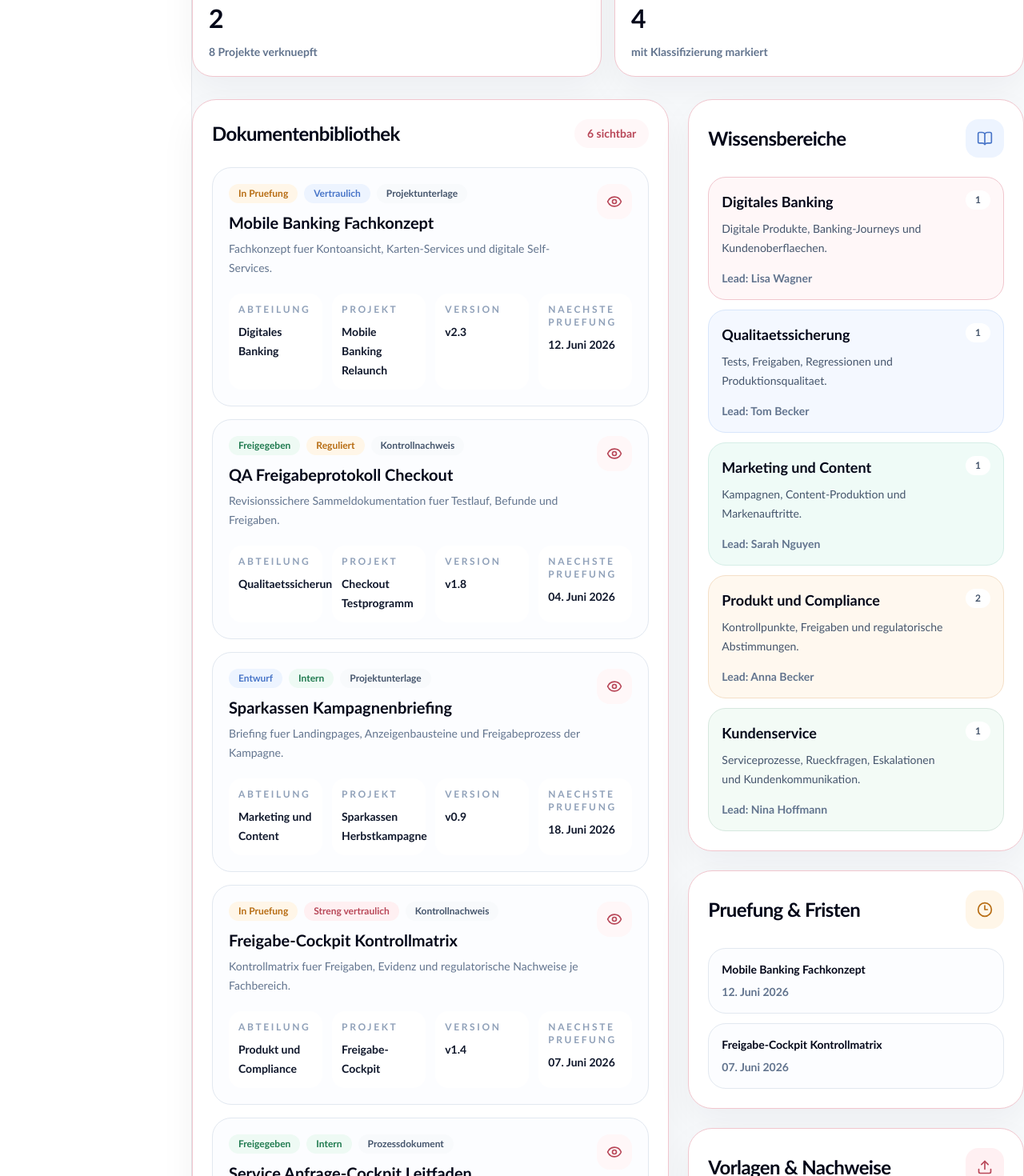
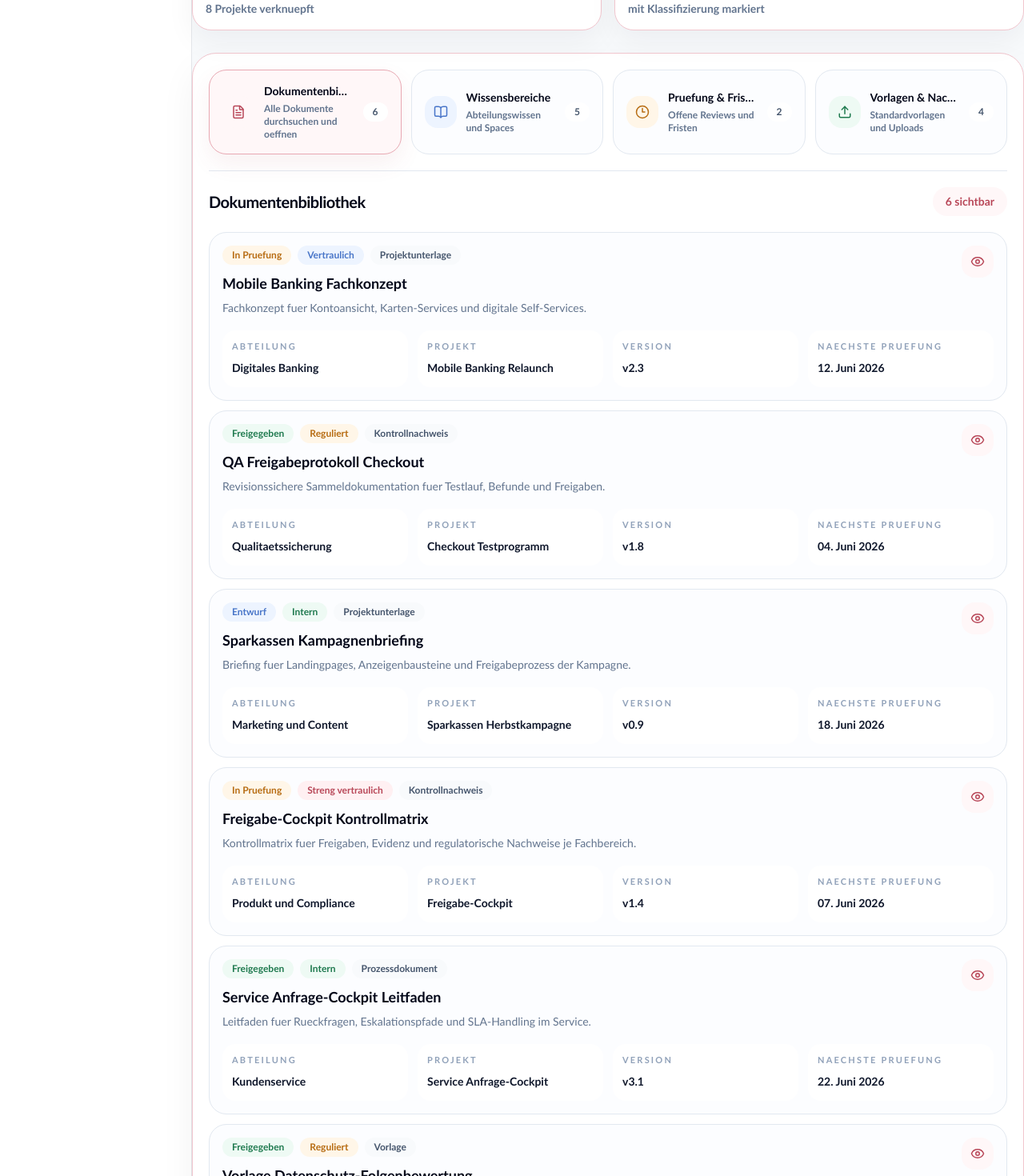
Before and after one commit to Jonas-Aaron-Raab/NextTask, a React (Vite) app in the folder client/: page /documents in a window 1280 px wide. Shown: the part 700-2170 px from the top of the page at 80% size. Built offline with nearby package versions, Linux system fonts and the light colour scheme.

Commit message:
style(documents): simplify workspace layout

```diff
--- a/client/src/pages/DocumentsPage.jsx
+++ b/client/src/pages/DocumentsPage.jsx
@@ -271,6 +271,7 @@ export default function DocumentsPage() {
   const [selectedType, setSelectedType] = useState(typeOptions[0]);
   const [selectedStatus, setSelectedStatus] = useState(statusOptions[0]);
   const [activeDocumentId, setActiveDocumentId] = useState(null);
+  const [activeSection, setActiveSection] = useState('library');
 
   const activeDocument = documents.find((document) => document.id === activeDocumentId) || null;
 
@@ -305,6 +306,44 @@ export default function DocumentsPage() {
   const evidenceCount = documents.filter((document) => document.type === 'Kontrollnachweis').length;
   const reviewCount = documents.filter((document) => document.status === 'In Pruefung').length;
   const confidentialCount = documents.filter((document) => document.classification !== 'Intern').length;
+  const reviewDocuments = documents
+    .filter((document) => document.status === 'In Pruefung' || document.status === 'Abgelaufen')
+    .slice(0, 4);
+
+  const sectionCards = [
+    {
+      id: 'library',
+      title: 'Dokumentenbibliothek',
+      description: 'Alle Dokumente durchsuchen und oeffnen',
+      count: filteredDocuments.length,
+      icon: FileText,
+      tone: 'bg-[#fff7f8] text-[#b84758]',
+    },
+    {
+      id: 'spaces',
+      title: 'Wissensbereiche',
+      description: 'Abteilungswissen und Spaces',
+      count: knowledgeSpaces.length,
+      icon: BookOpen,
+      tone: 'bg-[#edf4ff] text-[#4875c8]',
+    },
+    {
+      id: 'reviews',
+      title: 'Pruefung & Fristen',
+      description: 'Offene Reviews und Fristen',
+      count: reviewDocuments.length,
+      icon: Clock3,
+      tone: 'bg-[#fff6e8] text-[#b76c12]',
+    },
+    {
+      id: 'templates',
+      title: 'Vorlagen & Nachweise',
+      description: 'Standardvorlagen und Uploads',
+      count: templates.length,
+      icon: Upload,
+      tone: 'bg-[#eefaf4] text-[#1f7a4f]',
+    },
+  ];
 
   return (
     <AppShell
@@ -402,41 +441,69 @@ export default function DocumentsPage() {
             return (
               <article
                 key={item.label}
-                className="rounded-[26px] border border-[#f1c6ce] bg-white p-5 shadow-[0_18px_45px_rgba(15,23,42,0.05)]"
+                className="rounded-[24px] border border-[#f1c6ce] bg-white p-4 shadow-[0_14px_36px_rgba(15,23,42,0.05)]"
               >
                 <div className="flex items-start gap-3">
-                  <span className={`inline-flex h-12 w-12 items-center justify-center rounded-2xl ${item.tone}`}>
-                    <Icon className="h-5 w-5" />
+                  <span className={`inline-flex h-10 w-10 items-center justify-center rounded-2xl ${item.tone}`}>
+                    <Icon className="h-4.5 w-4.5" />
                   </span>
                 </div>
-                <p className="mt-4 text-sm font-semibold text-slate-500">{item.label}</p>
-                <p className="mt-2 text-[2rem] font-extrabold tracking-tight text-slate-950">{item.value}</p>
-                <p className="mt-2 text-sm font-semibold text-slate-500">{item.detail}</p>
+                <p className="mt-3 text-sm font-semibold text-slate-500">{item.label}</p>
+                <p className="mt-1.5 text-[1.8rem] font-extrabold tracking-tight text-slate-950">{item.value}</p>
+                <p className="mt-1.5 text-sm font-semibold text-slate-500">{item.detail}</p>
               </article>
             );
           })}
         </section>
 
-        <section className="grid gap-6 xl:grid-cols-[1.35fr_0.95fr]">
-          <article className="rounded-[30px] border border-[#f1c6ce] bg-white p-6 shadow-[0_18px_45px_rgba(15,23,42,0.05)]">
+        <section className="rounded-[30px] border border-[#f1c6ce] bg-white p-5 shadow-[0_18px_45px_rgba(15,23,42,0.05)]">
+          <div className="flex flex-wrap gap-3">
+            {sectionCards.map((section) => {
+              const Icon = section.icon;
+
+              return (
+                <button
+                  key={section.id}
+                  type="button"
+                  onClick={() => setActiveSection(section.id)}
+                  className={`flex min-w-[220px] flex-1 items-center gap-3 rounded-[22px] border px-4 py-4 text-left transition ${
+                    activeSection === section.id
+                      ? 'border-[#e8a9b3] bg-[#fff7f8] shadow-[0_12px_28px_rgba(184,71,88,0.08)]'
+                      : 'border-slate-200 bg-[#fcfdff] hover:border-[#f1c6ce] hover:bg-white'
+                  }`}
+                >
+                  <span className={`inline-flex h-10 w-10 items-center justify-center rounded-2xl ${section.tone}`}>
+                    <Icon className="h-4.5 w-4.5" />
+                  </span>
+                  <span className="min-w-0 flex-1">
+                    <span className="block truncate text-sm font-extrabold text-slate-950">{section.title}</span>
+                    <span className="mt-1 block text-xs font-semibold text-slate-500">{section.description}</span>
+                  </span>
+                  <span className="rounded-full bg-white px-3 py-1 text-xs font-bold text-slate-600">{section.count}</span>
+                </button>
+              );
+            })}
+          </div>
+
+          <div className="mt-5 border-t border-slate-200 pt-5">
+            {activeSection === 'library' ? (
+              <article>
                 <div className="flex items-center justify-between gap-3">
-              <div>
-                <h2 className="text-2xl font-extrabold tracking-tight text-slate-950">Dokumentenbibliothek</h2>
-              </div>
+                  <h2 className="text-xl font-extrabold tracking-tight text-slate-950">Dokumentenbibliothek</h2>
                   <span className="rounded-full bg-[#fff7f8] px-4 py-2 text-sm font-bold text-[#b84758]">
                     {filteredDocuments.length} sichtbar
                   </span>
                 </div>
 
-            <div className="mt-6 space-y-4">
+                <div className="mt-5 space-y-3">
                   {filteredDocuments.map((document) => (
                     <button
                       key={document.id}
                       type="button"
                       onClick={() => setActiveDocumentId(document.id)}
-                  className="w-full rounded-[24px] border border-slate-200 bg-[#fcfdff] p-5 text-left transition hover:border-[#f1c6ce] hover:bg-white"
+                      className="w-full rounded-[22px] border border-slate-200 bg-[#fcfdff] p-4 text-left transition hover:border-[#f1c6ce] hover:bg-white"
                     >
-                  <div className="flex flex-wrap items-start justify-between gap-4">
+                      <div className="flex flex-wrap items-start justify-between gap-3">
                         <div className="min-w-0 flex-1">
                           <div className="flex flex-wrap gap-2">
                             <span className={`rounded-full px-3 py-1 text-xs font-bold ${statusTone(document.status)}`}>{document.status}</span>
@@ -445,16 +512,16 @@ export default function DocumentsPage() {
                             </span>
                             <span className="rounded-full bg-[#f8fafc] px-3 py-1 text-xs font-bold text-slate-600">{document.type}</span>
                           </div>
-                      <h3 className="mt-3 text-xl font-extrabold leading-tight text-slate-950">{document.title}</h3>
+                          <h3 className="mt-3 text-lg font-extrabold leading-tight text-slate-950">{document.title}</h3>
                           <p className="mt-2 text-sm leading-6 text-slate-500">{document.summary}</p>
                         </div>
 
-                    <span className="inline-flex h-11 w-11 items-center justify-center rounded-2xl bg-[#fff7f8] text-[#b84758]">
-                      <Eye className="h-5 w-5" />
+                        <span className="inline-flex h-10 w-10 items-center justify-center rounded-2xl bg-[#fff7f8] text-[#b84758]">
+                          <Eye className="h-4.5 w-4.5" />
                         </span>
                       </div>
 
-                  <div className="mt-5 grid gap-3 md:grid-cols-4">
+                      <div className="mt-4 grid gap-3 md:grid-cols-4">
                         {[
                           ['Abteilung', document.department],
                           ['Projekt', document.project],
@@ -462,8 +529,8 @@ export default function DocumentsPage() {
                           ['Naechste Pruefung', document.reviewDate],
                         ].map(([label, value]) => (
                           <div key={label} className="rounded-2xl bg-white p-3">
-                        <p className="text-xs font-extrabold uppercase tracking-[0.22em] text-slate-400">{label}</p>
-                        <p className="mt-2 text-sm font-bold leading-6 text-slate-900">{value}</p>
+                            <p className="text-[11px] font-extrabold uppercase tracking-[0.2em] text-slate-400">{label}</p>
+                            <p className="mt-1.5 text-sm font-bold leading-6 text-slate-900">{value}</p>
                           </div>
                         ))}
                       </div>
@@ -471,22 +538,23 @@ export default function DocumentsPage() {
                   ))}
                 </div>
               </article>
+            ) : null}
 
-          <div className="space-y-6">
-            <article className="rounded-[30px] border border-[#f1c6ce] bg-white p-6 shadow-[0_18px_45px_rgba(15,23,42,0.05)]">
+            {activeSection === 'spaces' ? (
+              <article>
                 <div className="flex items-center justify-between gap-3">
-                <h2 className="text-2xl font-extrabold tracking-tight text-slate-950">Wissensbereiche</h2>
-                <span className="inline-flex h-12 w-12 items-center justify-center rounded-2xl bg-[#edf4ff] text-[#4875c8]">
-                  <BookOpen className="h-5 w-5" />
+                  <h2 className="text-xl font-extrabold tracking-tight text-slate-950">Wissensbereiche</h2>
+                  <span className="inline-flex h-10 w-10 items-center justify-center rounded-2xl bg-[#edf4ff] text-[#4875c8]">
+                    <BookOpen className="h-4.5 w-4.5" />
                   </span>
                 </div>
 
-              <div className="mt-6 space-y-3">
+                <div className="mt-5 grid gap-3 xl:grid-cols-2">
                   {knowledgeSpaces.map((space) => (
                     <div key={space.id} className={`rounded-[22px] border p-4 ${space.tone}`}>
                       <div className="flex items-start justify-between gap-3">
                         <div>
-                        <h3 className="text-lg font-extrabold text-slate-950">{space.title}</h3>
+                          <h3 className="text-base font-extrabold text-slate-950">{space.title}</h3>
                           <p className="mt-2 text-sm leading-6 text-slate-600">{space.description}</p>
                         </div>
                         <span className="rounded-full bg-white px-3 py-1 text-xs font-bold text-slate-600">{space.docsCount}</span>
@@ -496,37 +564,41 @@ export default function DocumentsPage() {
                   ))}
                 </div>
               </article>
+            ) : null}
 
-            <article className="rounded-[30px] border border-[#f1c6ce] bg-white p-6 shadow-[0_18px_45px_rgba(15,23,42,0.05)]">
+            {activeSection === 'reviews' ? (
+              <article>
                 <div className="flex items-center justify-between gap-3">
-                <h2 className="text-2xl font-extrabold tracking-tight text-slate-950">Pruefung &amp; Fristen</h2>
-                <span className="inline-flex h-12 w-12 items-center justify-center rounded-2xl bg-[#fff6e8] text-[#b76c12]">
-                  <Clock3 className="h-5 w-5" />
+                  <h2 className="text-xl font-extrabold tracking-tight text-slate-950">Pruefung & Fristen</h2>
+                  <span className="inline-flex h-10 w-10 items-center justify-center rounded-2xl bg-[#fff6e8] text-[#b76c12]">
+                    <Clock3 className="h-4.5 w-4.5" />
                   </span>
                 </div>
 
-              <div className="mt-6 space-y-3">
-                {documents
-                  .filter((document) => document.status === 'In Pruefung' || document.status === 'Abgelaufen')
-                  .slice(0, 4)
-                  .map((document) => (
+                <div className="mt-5 grid gap-3 xl:grid-cols-2">
+                  {reviewDocuments.map((document) => (
                     <div key={document.id} className="rounded-[22px] border border-slate-200 bg-[#fcfdff] p-4">
                       <p className="text-sm font-extrabold text-slate-950">{document.title}</p>
-                      <p className="mt-2 text-sm font-semibold text-slate-500">{document.reviewDate}</p>
+                      <div className="mt-3 flex flex-wrap gap-2">
+                        <span className={`rounded-full px-3 py-1 text-xs font-bold ${statusTone(document.status)}`}>{document.status}</span>
+                        <span className="rounded-full bg-white px-3 py-1 text-xs font-bold text-slate-600">{document.reviewDate}</span>
+                      </div>
                     </div>
                   ))}
                 </div>
               </article>
+            ) : null}
 
-            <article className="rounded-[30px] border border-[#f1c6ce] bg-white p-6 shadow-[0_18px_45px_rgba(15,23,42,0.05)]">
+            {activeSection === 'templates' ? (
+              <article>
                 <div className="flex items-center justify-between gap-3">
-                <h2 className="text-2xl font-extrabold tracking-tight text-slate-950">Vorlagen &amp; Nachweise</h2>
-                <span className="inline-flex h-12 w-12 items-center justify-center rounded-2xl bg-[#fff0f2] text-[#b84758]">
-                  <Upload className="h-5 w-5" />
+                  <h2 className="text-xl font-extrabold tracking-tight text-slate-950">Vorlagen & Nachweise</h2>
+                  <span className="inline-flex h-10 w-10 items-center justify-center rounded-2xl bg-[#fff0f2] text-[#b84758]">
+                    <Upload className="h-4.5 w-4.5" />
                   </span>
                 </div>
 
-              <div className="mt-6 space-y-3">
+                <div className="mt-5 grid gap-3 xl:grid-cols-2">
                   {templates.map((template) => (
                     <div key={template} className="rounded-[22px] border border-slate-200 bg-[#fcfdff] px-4 py-3 text-sm font-semibold text-slate-700">
                       {template}
@@ -534,6 +606,7 @@ export default function DocumentsPage() {
                   ))}
                 </div>
               </article>
+            ) : null}
           </div>
         </section>
       </div>
```
Lines whose indentation alone changed are shown as unchanged.
